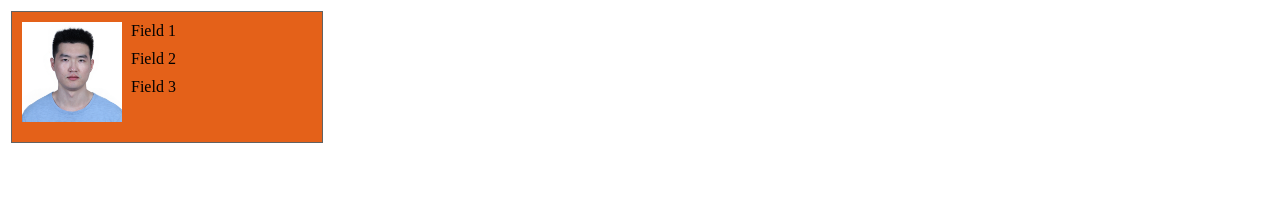
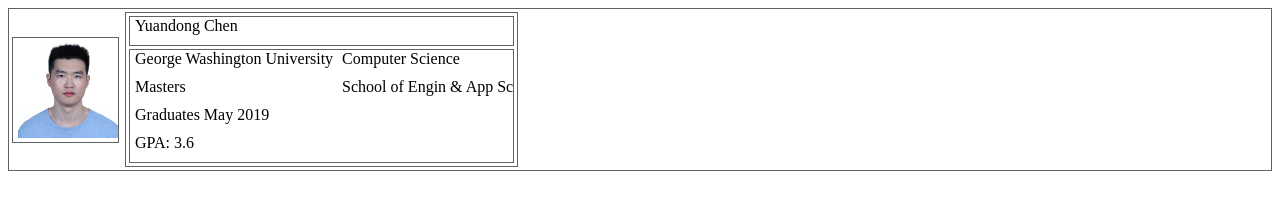
Before and after one commit to Yuandong-Chen/Baidu-IFE, a plain HTML site: page day2/resume.html in a window 1280 px wide. Drawn offline with Linux system fonts and the light colour scheme.

Commit message:
refactor resume

```diff
--- a/day2/resume.html
+++ b/day2/resume.html
@@ -6,15 +6,32 @@
     <title></title>
   </head>
   <body>
-    <div class="flex-container">
+    <div class="flex-container-row">
         <div class="flex-item">
+          <div class="info-container">
             <img src="static/resource/self.jpg"/>
+          </div>
+        </div>
+        <div class="flex-item">
+          <div class="flex-item">
             <div class="info-container">
-            <p>Field 1</p>
-            <p>Field 2</p>
-            <p>Field 3</p>
+              <p> Yuandong Chen </p>
             </div>
+          </div>
+          <div class="flex-item">
+              <div class="info-container">
+              <p> George Washington University</p>
+              <p> Masters </p>
+              <p> Graduates May 2019 </p>
+              <p> GPA: 3.6 </p>
+              </div>
+              <div class="info-container">
+              <p> Computer Science </p>
+              <p> School of Engin & App Sc </p>
+              </div>
+          </div>
         </div>
     </div>
+
   </body>
 </html>
--- a/day2/static/css/resume.css
+++ b/day2/static/css/resume.css
@@ -1,22 +1,18 @@
-.flex-container {
+  .flex-container-row {
+     border: 1px solid #626262;
      display: -webkit-flex;
      display: flex;
      -webkit-flex-direction: row;
      flex-direction: row;
      -webkit-align-items: center;
      align-items: center;
+     flex-wrap: wrap;
+  }
 
-           flex-wrap: wrap;
-           min-width: 320px;
-           max-width: 1220px;
-        }
   .flex-item {
-        height: 120px;
-        width: 300px;
-        background-color: #e46119;
     border: 1px solid #626262;
     margin: 3px;
-        padding: 10px 0 0 10px;
+    /* padding: 10px 0 0 10px; */
   }
 
   .info-container{
```
Lines whose indentation alone changed are shown as unchanged.
